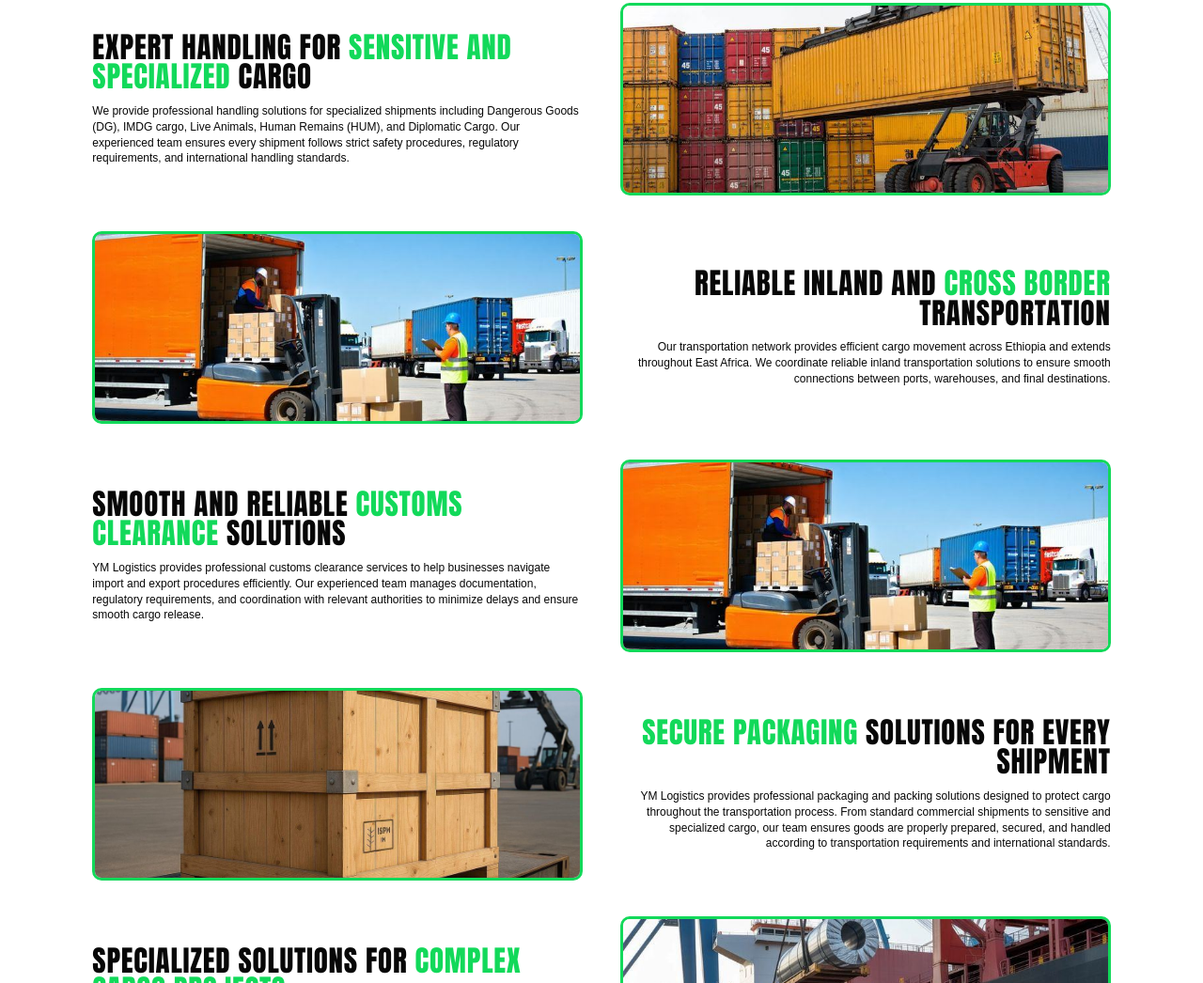
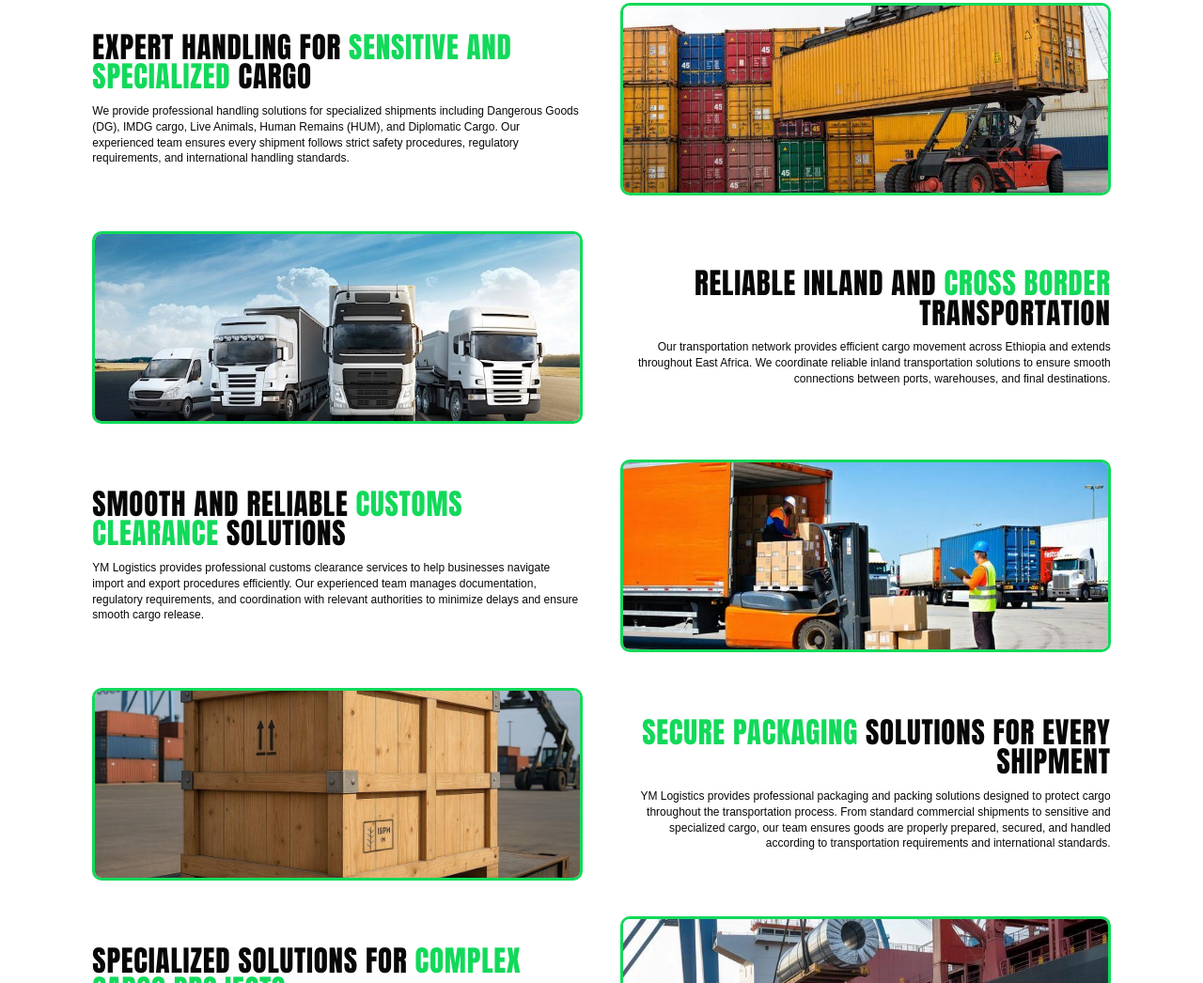
Before and after one commit to miki-ts/Logistics, a plain HTML site: page services/index.html in a window 1280 px wide. Shown: the part 1362-2408 px from the top of the page at 94% size. Drawn offline with Linux system fonts and the light colour scheme.

Commit message:
update the services section

```diff
--- a/services/index.html
+++ b/services/index.html
@@ -26,7 +26,7 @@ h1, h2, h3, h4, h5, h6, .section-title, .section-heading h2, .hero h1, .about-co
 <section class="service"><div class="copy"><h2>Fast And Reliable<br/><span class="green">Air Cargo Solutions</span></h2><p>YM Logistics provides reliable air freight forwarding solutions through strong partnerships with leading airlines including Ethiopian Airlines Cargo, Emirates SkyCargo, Qatar Airways Cargo, Kenya Airways Cargo, and other global carriers. We support businesses with fast, secure, and efficient transportation solutions for time-sensitive shipments, connecting Ethiopia with major global markets.</p></div><div class="photo"><img src="assets/air.jpg"/></div></section>
 <section class="service reverse"><div class="copy"><h2>Efficient <span class="green">Ocean Freight</span> Solutions</h2><p>Our sea freight forwarding services provide flexible and cost-effective cargo solutions through partnerships with major shipping lines including Maersk, CMA CGM, PIL, COSCO, MSC, and other international carriers. Through strategic gateway options including Djibouti Port, Mombasa Port, and Berbera Port, we help businesses move cargo efficiently across regional and global markets.</p></div><div class="photo"><img src="assets/ship.jpg"/></div></section>
 <section class="service"><div class="copy"><h2>Expert Handling For <span class="green">Sensitive And Specialized</span> Cargo</h2><p>We provide professional handling solutions for specialized shipments including Dangerous Goods (DG), IMDG cargo, Live Animals, Human Remains (HUM), and Diplomatic Cargo. Our experienced team ensures every shipment follows strict safety procedures, regulatory requirements, and international handling standards.</p></div><div class="photo"><img src="assets/sea-container.jpg"/></div></section>
-<section class="service reverse"><div class="copy"><h2>Reliable Inland And <span class="green">Cross Border</span> Transportation</h2><p>Our transportation network provides efficient cargo movement across Ethiopia and extends throughout East Africa. We coordinate reliable inland transportation solutions to ensure smooth connections between ports, warehouses, and final destinations.</p></div><div class="photo"><img src="assets/inland.jpg"/></div></section>
+<section class="service reverse"><div class="copy"><h2>Reliable Inland And <span class="green">Cross Border</span> Transportation</h2><p>Our transportation network provides efficient cargo movement across Ethiopia and extends throughout East Africa. We coordinate reliable inland transportation solutions to ensure smooth connections between ports, warehouses, and final destinations.</p></div><div class="photo"><img src="assets/cross.jpg"/></div></section>
 <section class="service"><div class="copy"><h2>Smooth And Reliable <span class="green">Customs Clearance</span> Solutions</h2><p>YM Logistics provides professional customs clearance services to help businesses navigate import and export procedures efficiently. Our experienced team manages documentation, regulatory requirements, and coordination with relevant authorities to minimize delays and ensure smooth cargo release.</p></div><div class="photo"><img src="assets/inland.jpg"/></div></section>
 <section class="service reverse"><div class="copy"><h2><span class="green">Secure Packaging</span> Solutions For Every Shipment</h2><p>YM Logistics provides professional packaging and packing solutions designed to protect cargo throughout the transportation process. From standard commercial shipments to sensitive and specialized cargo, our team ensures goods are properly prepared, secured, and handled according to transportation requirements and international standards.</p></div><div class="photo"><img src="assets/packaging.jpg"/></div></section>
 <section class="service"><div class="copy"><h2>Specialized Solutions For <span class="green">Complex Cargo Projects</span></h2><p>YM Logistics provides project cargo and oversized cargo handling solutions for large, heavy, and complex shipments that require careful planning and professional coordination. From industrial equipment and heavy machinery to specialized project materials, we manage every stage of the transportation process to ensure safe, efficient, and reliable cargo movement.</p></div><div class="photo"><img src="assets/project-cargo.jpg"/></div></section>
```
Also changed, not shown: services/assets/cross.jpg (added), services/assets/logo.jpg (deleted).
